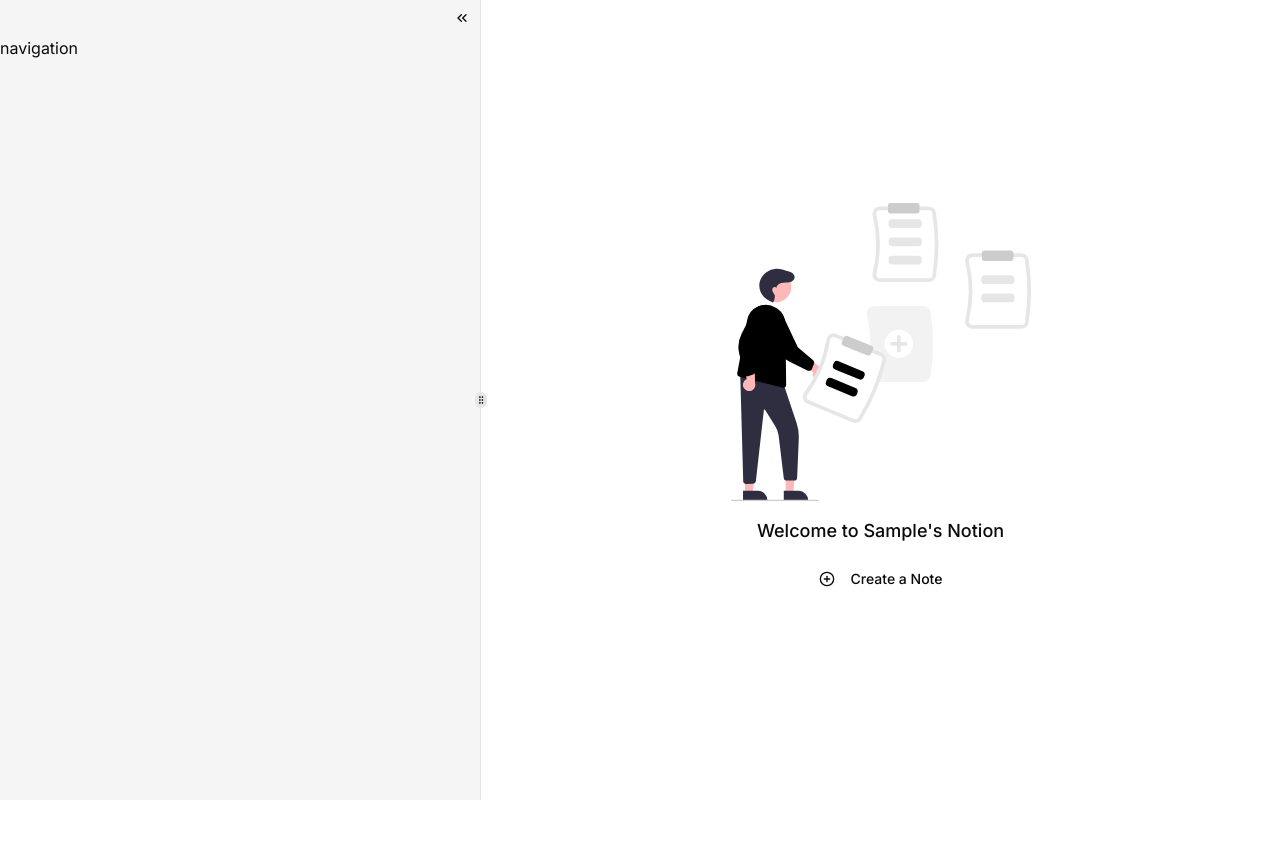
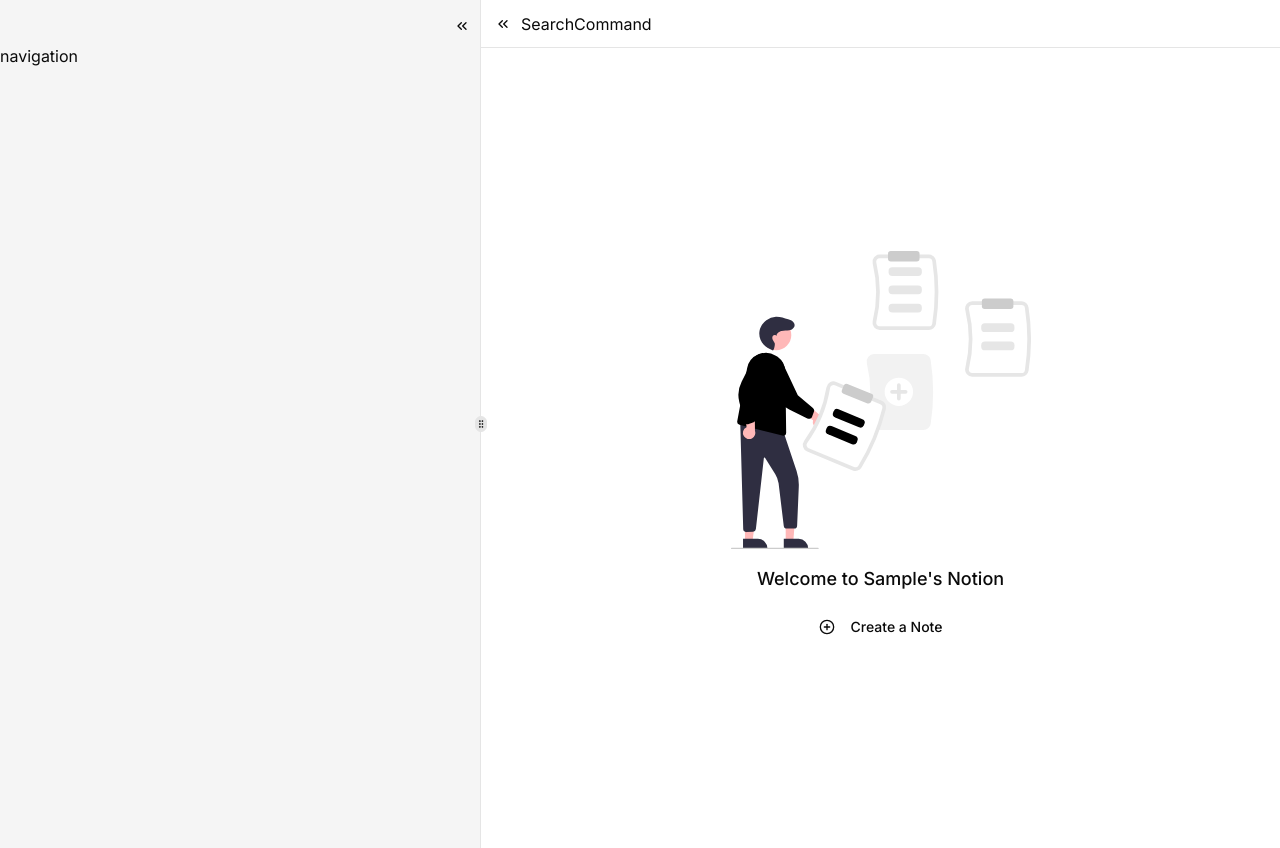
Before and after one commit to BacemJ/nextjs-notion-clone, a Next.js app: page /documents in a window 1280 px wide. Before the commit the page ends 800 px from the top, so only its background shows below. Built offline with nearby package versions, Linux system fonts and the light colour scheme; no server answers; sample sign-in values are in the browser's storage.

Commit message:
A lot of customized work to make navigation side appear and disappear

```diff
--- a/app/(main)/layout.tsx
+++ b/app/(main)/layout.tsx
@@ -6,6 +6,7 @@
   ResizablePanel,
   ResizablePanelGroup,
 } from "@/components/ui/resizable"
+import SearchCommand from "@/page-components/documents/search-command";
 export default async function ProtectedLayout({
   children,
 }: {
@@ -27,6 +28,7 @@
       </ResizablePanel>
       <ResizableHandle withHandle />
       <ResizablePanel>
+        <SearchCommand />
         <main className="flex-1 h-full overflow-y-auto">
           {children}
         </main>
--- a/app/globals.css
+++ b/app/globals.css
@@ -138,10 +138,10 @@
 }
 /* Optional collapsed modifier (kept as modifier on the same element) */
 .app-left-sidebar.is-collapsed {
-  width: var(--collapsed-width) !important;
-  min-width: var(--collapsed-width) !important;
-  max-width: var(--collapsed-width) !important;
-  flex: 0 0 var(--collapsed-width) !important; /* override panel inline flex-basis */
+  width: 0 !important;
+  min-width: 0 !important;
+  max-width: 0 !important;
+  flex: 0 0 0 !important; /* override panel inline flex-basis */
   overflow: hidden;
 }
 
--- a/components/ui/collapse-button.tsx
+++ b/components/ui/collapse-button.tsx
@@ -3,7 +3,9 @@
 import { Button } from './button'
 import { ChevronsLeft, ChevronsRight } from 'lucide-react'
 
-function CollapseButton() {
+function CollapseButton(
+  { className }: { className?: string }
+) {
   const [collapsed, setCollapsed] = useState(false)
 
   const toggle = useCallback(() => {
@@ -12,7 +14,7 @@
     sidebar.classList.toggle('is-collapsed')
     setCollapsed(prev => !prev)
   }, [])
-
+/*className={collapsed ? 'absolute top-2 left-2 ml-0' : 'ml-auto'}*/
   return (
     <Button
       type="button"
@@ -20,7 +22,7 @@
       aria-pressed={collapsed}
       variant="ghost"
       size="icon"
-  className={collapsed ? 'absolute top-2 left-2 ml-0' : 'ml-auto'}
+      className={className}
       onClick={toggle}
     >
       {collapsed ? <ChevronsRight /> : <ChevronsLeft />}
--- a/page-components/documents/navigation.tsx
+++ b/page-components/documents/navigation.tsx
@@ -1,12 +1,11 @@
 import CollapseButton from '@/components/ui/collapse-button'
-import { ChevronLeft } from 'lucide-react'
+
 import React from 'react'
 
 function Navigation() {
   return (
-    <aside className='group/sidebar h-full v-full bg-secondary overflow-y-auto  flex flex-col z-[99999] min-h-[100vh] left-0 top-0'>
-        <CollapseButton />
-
+  <aside className='group/sidebar h-full v-full bg-secondary overflow-y-auto  flex flex-col z-[99999] min-h-[100vh] left-0 top-0'>
+    <CollapseButton className='mt-2 ml-auto hover:bg-white/90 hover:text-accent-foreground focus-visible:outline-none focus-visible:ring-2 focus-visible:ring-ring focus-visible:ring-offset-2 focus-visible:ring-offset-background rounded-md transition-colors' />
         navigation
     </aside>
   )
--- /dev/null
+++ b/page-components/documents/search-command.tsx
@@ -0,0 +1,14 @@
+import CollapseButton from '@/components/ui/collapse-button'
+import React from 'react'
+
+function SearchCommand() {
+  return (
+    <header
+      className='w-full h-12 border-b flex items-center px-1'>
+        <CollapseButton />
+        SearchCommand
+    </header>
+  )
+}
+
+export default SearchCommand
```
